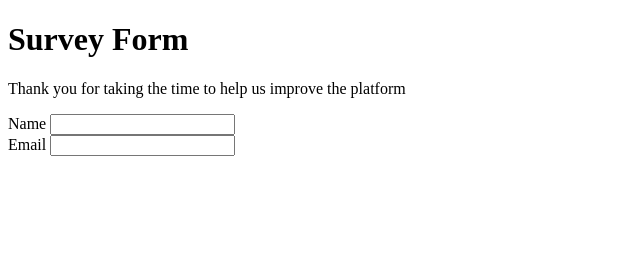
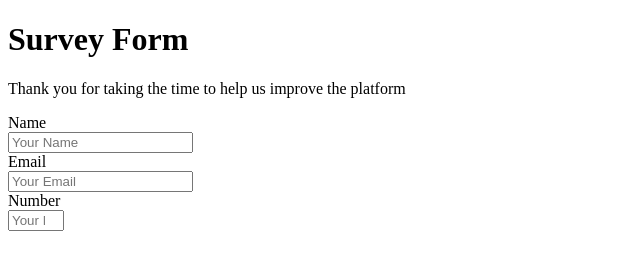
Before and after one commit to rabiadoganweb/Pair-Programing, a plain HTML site: page survey form.html in a window 1280 px wide. Shown: the whole page, without its empty margins (0-640 px from the left). Drawn offline with Linux system fonts and the light colour scheme.

Commit message:
add: number, val

```diff
--- a/survey form.html
+++ b/survey form.html
@@ -1,5 +1,6 @@
 <!DOCTYPE html>
 <html lang="en">
+
 <head>
     <meta charset="UTF-8" />
     <meta http-equiv="X-UA-Compatible" content="IE=edge" />
@@ -14,13 +15,18 @@
     </p>
     <form id="survey-form">
         <div>
-        <label>Name</label>
-        <input name="name" id="name" type="text" />
+            <label>Name</label><br>
+            <input name="name" id="name" type="text" placeholder="Your Name" /><br>
         </div>
         <div>
-        <label>Email</label>
-        <input name="email" id="email" type="email" />
+            <label>Email</label><br>
+            <input name="email" id="email" type="email" placeholder="Your Email" required /><br>
+        </div>
+        <div>
+            <label>Number</label><br>
+            <input name="Number" id="number" type="number" placeholder="Your Number" required min="1" max="99" /><br>
         </div>
     </form>
 </body>
+
 </html>
```
Lines whose indentation alone changed are shown as unchanged.
